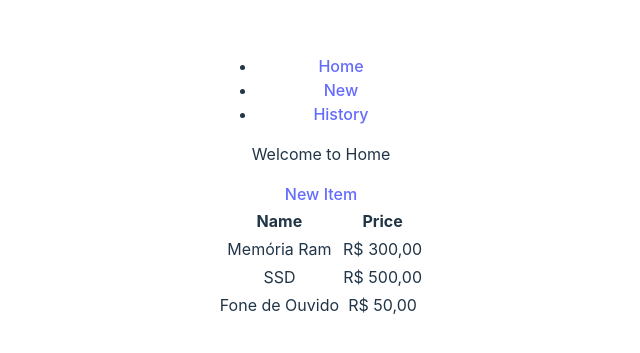
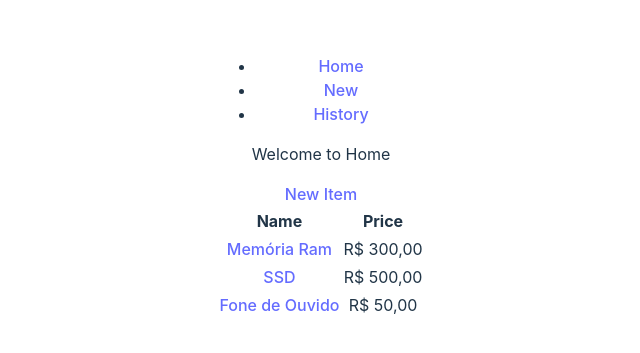
Before and after one commit to luizmottam/IESB-WEB-Pratica02, a React (Vite) app: page / in a window 1280 px wide. Shown: the part 221-574 px from the top of the page, without its empty margins (319-959 px from the left). Built offline with nearby package versions, Linux system fonts and the light colour scheme; data requests are answered from the project's data file.

Commit message:
Adição de url na lista de produtos

```diff
--- a/db/db.json
+++ b/db/db.json
@@ -1,16 +1,19 @@
 {
   "products": [
     {
+      "product_url": "https://www.kabum.com.br/produto/172365/memoria-ram-kingston-fury-beast-8gb-3200mhz-ddr4-cl16-preto-kf432c16bb-8",
       "id": "1",
       "name": "Memória Ram",
       "price": "R$ 300,00"
     },
     {
+      "product_url": "https://www.kabum.com.br/produto/85198/ssd-480-gb-kingston-a400-sata-leitura-500mb-s-e-gravacao-450mb-s-sa400s37-480g",
       "name": "SSD",
       "price": "R$ 500,00",
       "id": "3ce1"
     },
     {
+      "product_url": "https://www.kabum.com.br/produto/466380/fone-de-ouvido-jbl-tune-520bt-bluetooth-ate-57hrs-app-comando-de-voz-preto",
       "name": "Fone de Ouvido",
       "price": "R$ 50,00",
       "id": "4aa5"
--- a/src/pages/Home.jsx
+++ b/src/pages/Home.jsx
@@ -24,7 +24,7 @@ function Home() {
         <tbody>
           {myProducts.map((product, key) => (
             <tr id={key}>
-              <td>{product.name}</td>
+              <td><a href={product.product_url}>{product.name}</a></td>
               <td>{product.price}</td>
             </tr>
           ))}
--- a/src/services/ProductService.js
+++ b/src/services/ProductService.js
@@ -26,10 +26,10 @@ async function consult (id){
 }
 
 async function edit(products) {
-    const {id,name,price} = products;
+    const {id,product_url, name,price} = products;
     const response = await fetch(`${url}/${products.id}`, {
         method: "PUT",
-        body: JSON.stringify({name, price}),
+        body: JSON.stringify({product_url, name, price}),
         headers:{
             "Content-Type": "application/json"
         },
```
